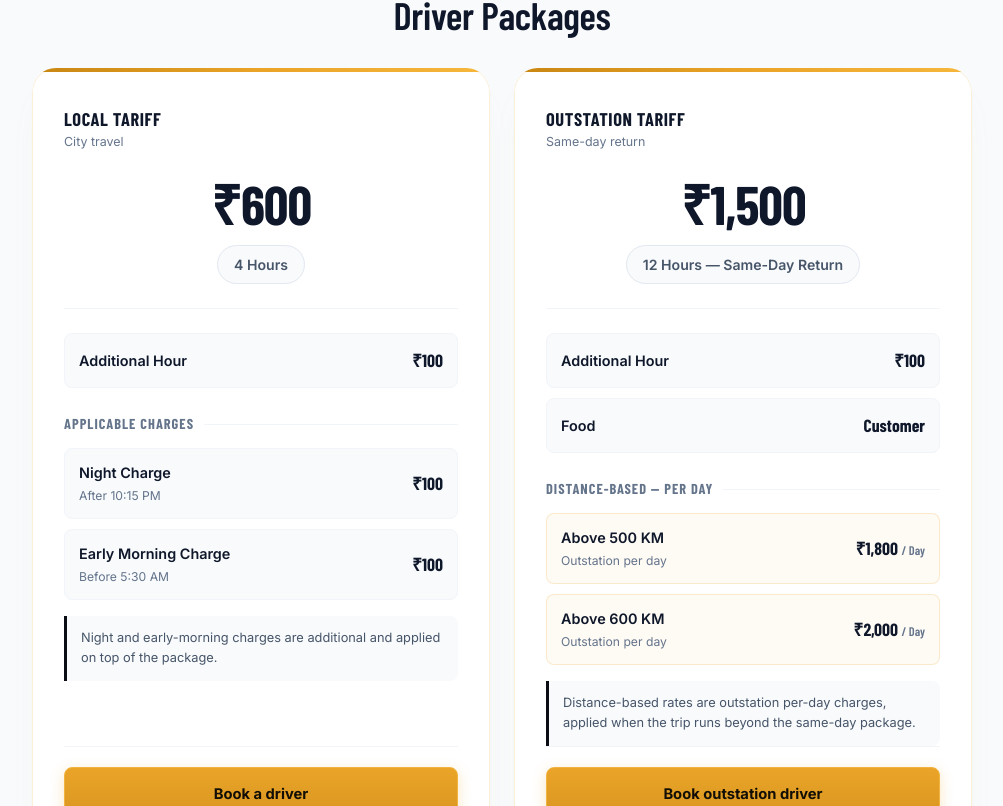
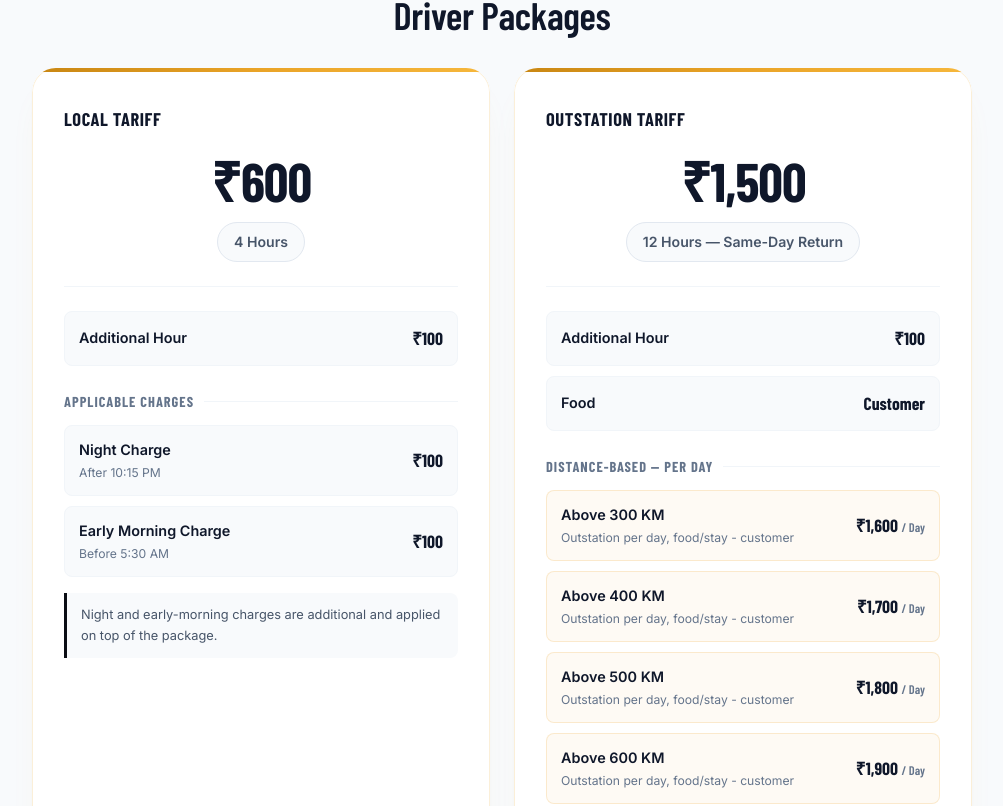
Before and after one commit to mbharani042004-cloud/acting_driver_site, a React (Vite) app: page / in a window 1280 px wide. Shown: the part 1334-2140 px from the top of the page, without its empty margins (138-1141 px from the left). Built offline with nearby package versions, Linux system fonts and the light colour scheme.

Commit message:
Enhance Google Sheets payload mapping and Apps Script column handling

```diff
--- a/src/pages/CustomPack.jsx
+++ b/src/pages/CustomPack.jsx
@@ -31,7 +31,7 @@ export default function CustomPack() {
             <div className={styles.cardHeader}>
               <div className={styles.cardHeading}>
                 <h3 className={styles.badge}>Local Tariff</h3>
-                <p className={styles.cardTag}>City travel</p>
+
               </div>
             </div>
 
@@ -92,7 +92,7 @@ export default function CustomPack() {
             <div className={styles.cardHeader}>
               <div className={styles.cardHeading}>
                 <h3 className={styles.badge}>Outstation Tariff</h3>
-                <p className={styles.cardTag}>Same-day return</p>
+
               </div>
             </div>
 
@@ -116,8 +116,26 @@ export default function CustomPack() {
             <ul className={styles.list}>
               <li className={`${styles.row} ${styles.rowAccent}`}>
                 <span className={styles.rowBody}>
+                  <span className={styles.rowLabel}>Above 300 KM</span>
+                  <span className={styles.rowMeta}>Outstation per day, food/stay - customer</span>
+                </span>
+                <span className={styles.rowValue}>
+                  ₹1,600 <span className={styles.unit}>/ Day</span>
+                </span>
+              </li>
+              <li className={`${styles.row} ${styles.rowAccent}`}>
+                <span className={styles.rowBody}>
+                  <span className={styles.rowLabel}>Above 400 KM</span>
+                  <span className={styles.rowMeta}>Outstation per day, food/stay - customer</span>
+                </span>
+                <span className={styles.rowValue}>
+                  ₹1,700 <span className={styles.unit}>/ Day</span>
+                </span>
+              </li>
+              <li className={`${styles.row} ${styles.rowAccent}`}>
+                <span className={styles.rowBody}>
                   <span className={styles.rowLabel}>Above 500 KM</span>
-                  <span className={styles.rowMeta}>Outstation per day</span>
+                  <span className={styles.rowMeta}>Outstation per day, food/stay - customer</span>
                 </span>
                 <span className={styles.rowValue}>
                   ₹1,800 <span className={styles.unit}>/ Day</span>
@@ -126,10 +144,10 @@ export default function CustomPack() {
               <li className={`${styles.row} ${styles.rowAccent}`}>
                 <span className={styles.rowBody}>
                   <span className={styles.rowLabel}>Above 600 KM</span>
-                  <span className={styles.rowMeta}>Outstation per day</span>
+                  <span className={styles.rowMeta}>Outstation per day, food/stay - customer</span>
                 </span>
                 <span className={styles.rowValue}>
-                  ₹2,000 <span className={styles.unit}>/ Day</span>
+                  ₹1,900 <span className={styles.unit}>/ Day</span>
                 </span>
               </li>
             </ul>
--- a/src/services/submitToSheets.js
+++ b/src/services/submitToSheets.js
@@ -39,12 +39,26 @@ export async function submitBookingRequest(data) {
     : data.tripType;
 
   return postToSheet('Booking', {
-    ...data,
-    tripType: tripTypeValue,
-    driverRequired: driverRequiredValue,
-    transmission: Array.isArray(data.transmission) ? data.transmission.join(', ') : data.transmission,
     date: new Date().toLocaleDateString('en-IN'),
     status: 'Pending',
+    fullName: data.fullName || '',
+    mobile: data.mobile || '',
+    whatsapp: data.whatsapp || '',
+    email: data.email || '',
+    pickup: data.pickup || '',
+    drop: data.drop || '',
+    pickupDate: data.pickupDate || '',
+    pickupTime: data.pickupTime || '',
+    tripType: tripTypeValue,
+    subTripType: data.subTripType || '',
+    vehicleType: data.vehicleType || '',
+    vehicleModel: data.vehicleModel || '',
+    transmission: Array.isArray(data.transmission) ? data.transmission.join(', ') : (data.transmission || ''),
+    driverRequired: driverRequiredValue || '',
+    otherDuration: data.otherDuration || '',
+    returnDate: data.returnDate || '',
+    returnTime: data.returnTime || '',
+    notes: data.notes || '',
   });
 }
 
```
Also changed, not shown: src/components/SpotlightCard.css (line endings or trailing spaces), src/components/SpotlightCard.jsx (line endings or trailing spaces), 1 other file (tests, documents, lock files or other folders).
